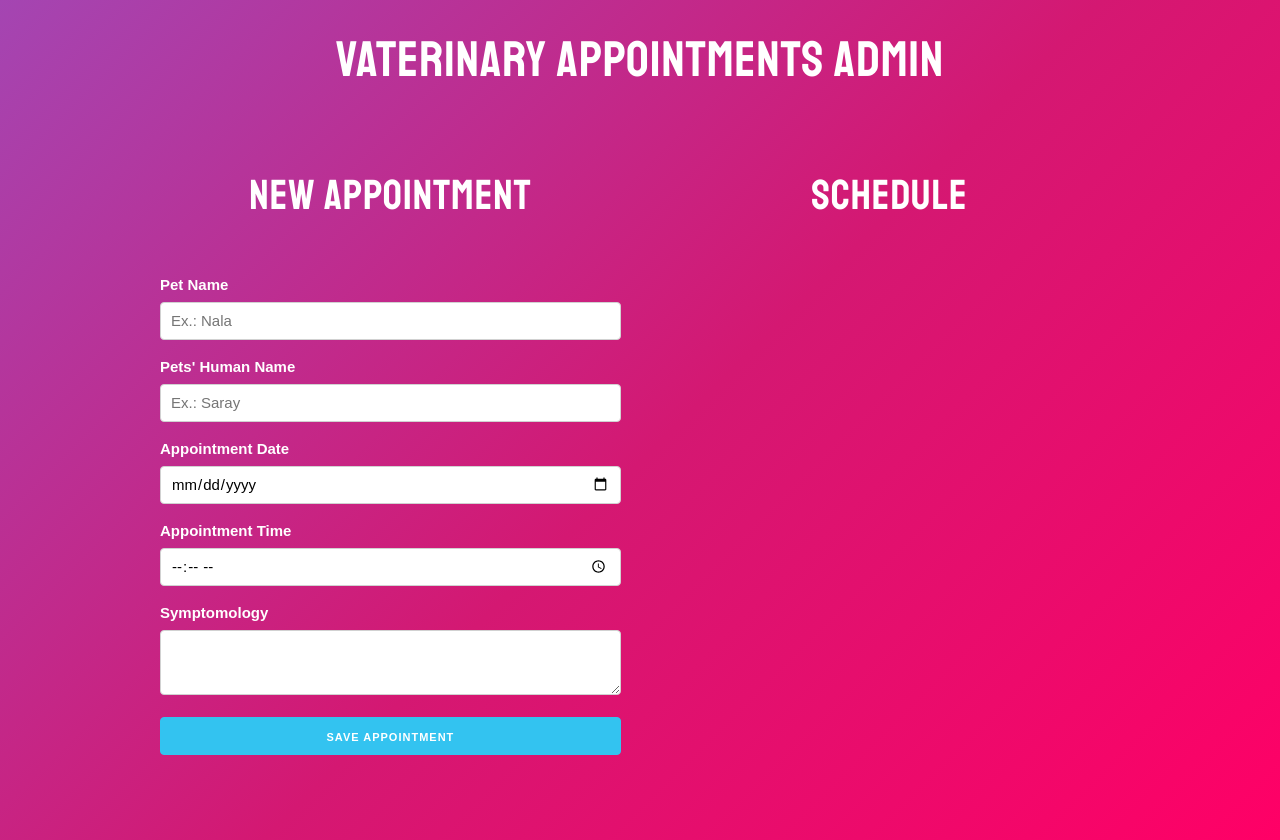
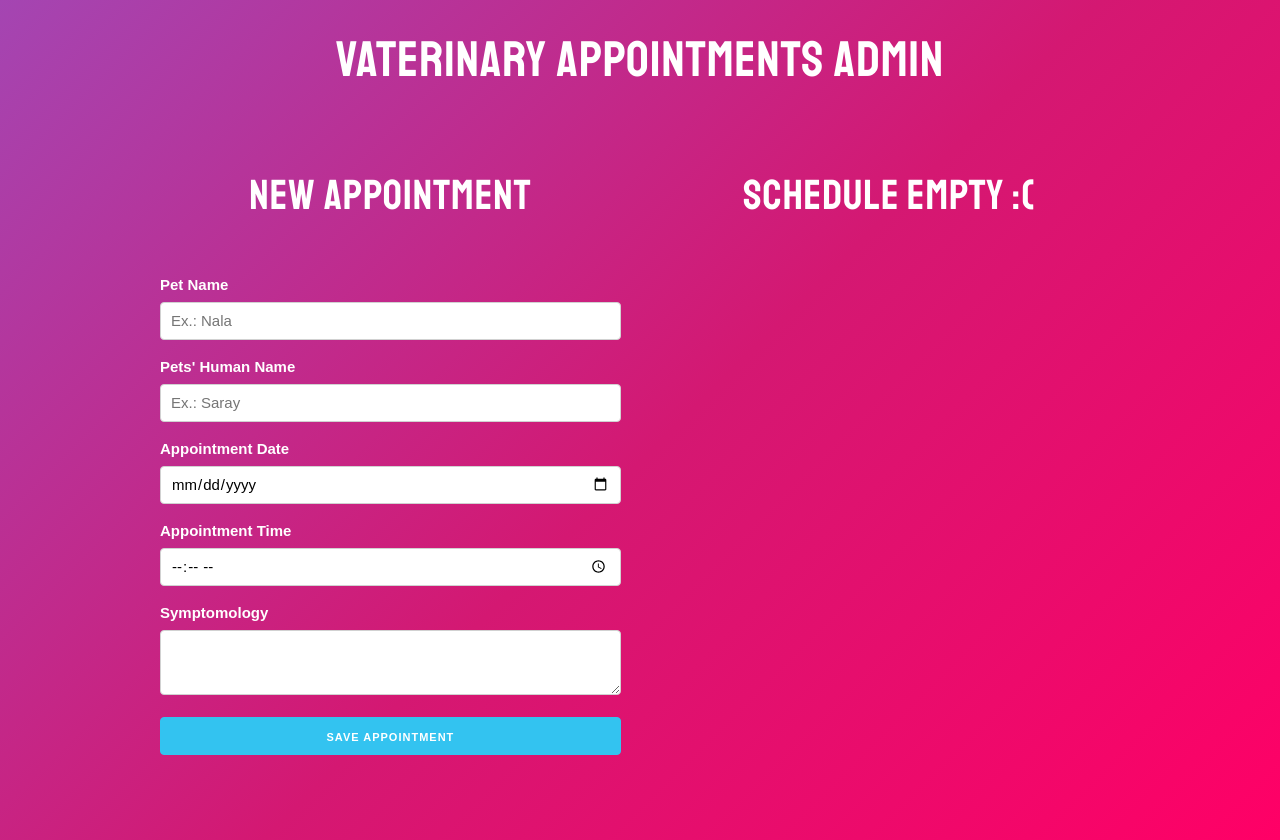
Before and after one commit to JsonDmz95/react-medicalAppointentAdmin, a React (Create React App) app: page / in a window 1280 px wide. Built offline with nearby package versions, Linux system fonts and the light colour scheme.

Commit message:
Saving schedule in local sotorage

```diff
--- a/src/App.js
+++ b/src/App.js
@@ -1,12 +1,29 @@
-import React, {Fragment, useState} from 'react';
+import React, {Fragment, useState, useEffect} from 'react';
 import Form from './components/Form';
 import Appointment from './components/Appointment';
 
 
 function App() {
 
+  // Appointmens in local storage
+  let initialSchedule = JSON.parse(localStorage.getItem('schedule'));
+  if(!initialSchedule){
+    initialSchedule = [];
+  }
+
   // schedule state
-  const [schedule, updateSchedule] = useState([]);
+  const [schedule, updateSchedule] = useState(initialSchedule);
+
+  //Triger when statew changes, whith useEffect hook
+  useEffect(() => {
+    let initialSchedule = JSON.parse(localStorage.getItem('schedule'));
+
+    if(initialSchedule){
+      localStorage.setItem('schedule', JSON.stringify(schedule))
+    } else{
+      localStorage.setItem('schedule', JSON.stringify([]))
+    }
+  }, [schedule]);
 
   //add new appointment to schedule
   const addAppointment = appointment => {
@@ -22,6 +39,9 @@ function App() {
     updateSchedule(newschedule);
   }
 
+  // Conditional Message
+  const title = schedule.length === 0 ? 'Schedule Empty :(' : 'Schedule'
+
   return (
     <Fragment>
           <h1>Vaterinary appointments admin</h1>
@@ -34,7 +54,7 @@ function App() {
                   />
                 </div>
                 <div className="one-half column">
-                  <h2>Schedule</h2>
+                  <h2>{title}</h2>
                   {schedule.map(appointment => (
                     <Appointment
                       key={appointment.id}
```
